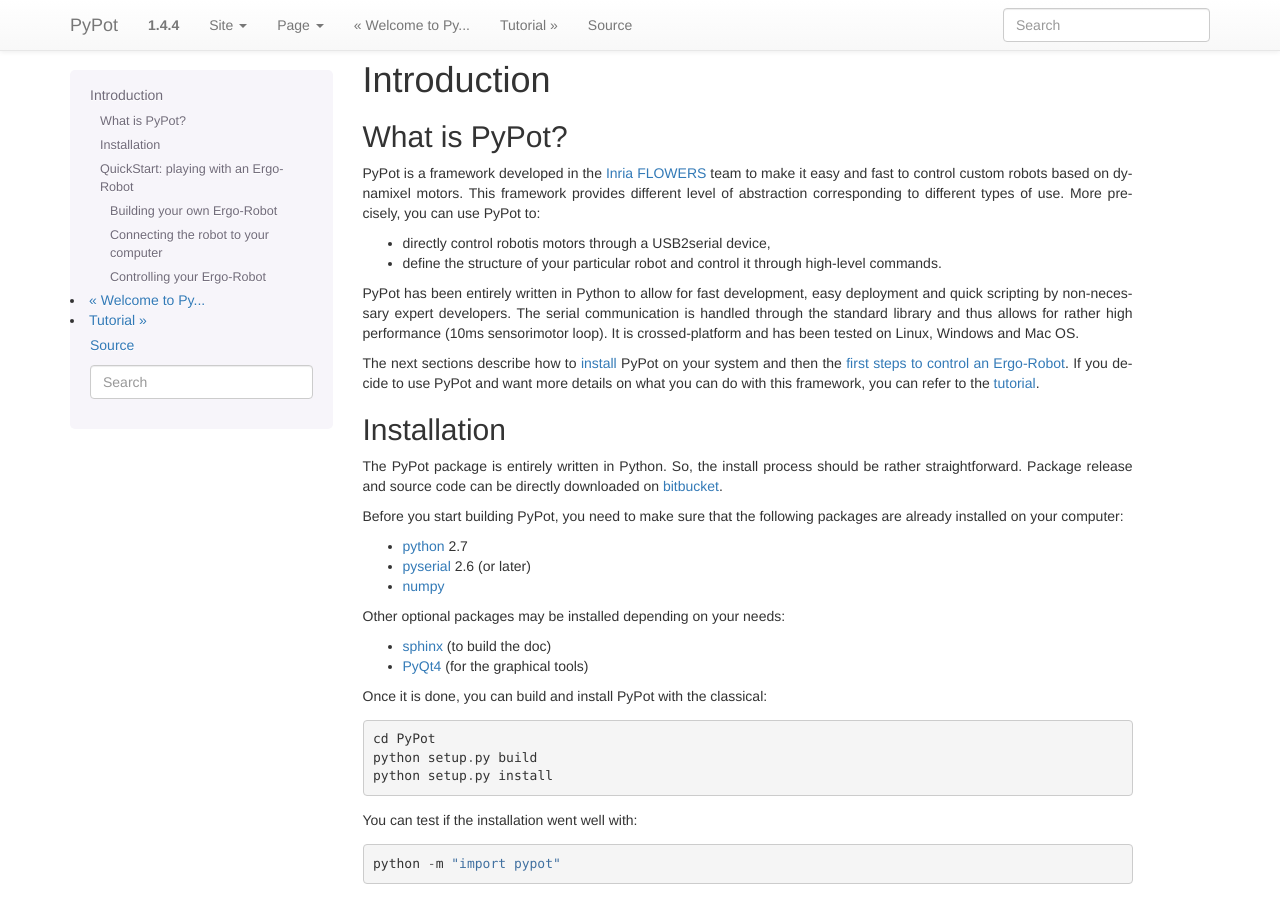
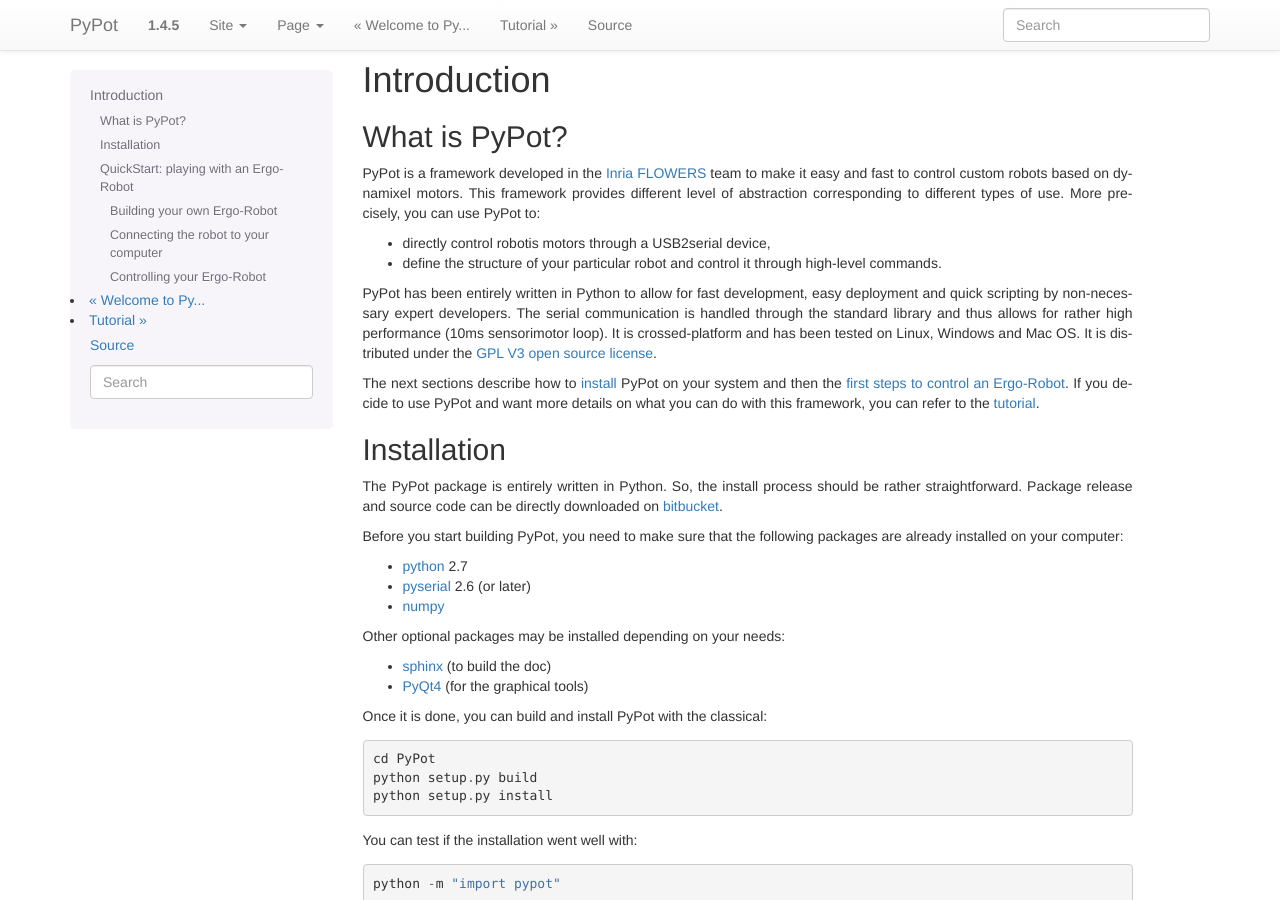
Before and after one commit to poppy-project/pypot, a Sphinx documentation site: the page built from doc/intro.rst, in a window 1280 px wide and 900 px high. Built offline with Sphinx 7.4.7, drawn with Linux system fonts in a browser that asks for light colours.

```diff
--- a/doc/conf.py
+++ b/doc/conf.py
@@ -49,9 +49,9 @@
 # built documents.
 #
 # The short X.Y version.
-version = '1.4.4'
+version = '1.4.5'
 # The full version, including alpha/beta/rc tags.
-release = '1.4.4'
+release = '1.4.5'
 
 # The language for content autogenerated by Sphinx. Refer to documentation
 # for a list of supported languages.
--- a/doc/intro.rst
+++ b/doc/intro.rst
@@ -11,7 +11,7 @@
 
 .. * define primitives and easily combine them to create complex behavior.
 
-PyPot has been entirely written in Python to allow for fast development, easy deployment and quick scripting by non-necessary expert developers. The serial communication is handled through the standard library and thus allows for rather high performance (10ms sensorimotor loop). It is crossed-platform and has been tested on Linux, Windows and Mac OS.
+PyPot has been entirely written in Python to allow for fast development, easy deployment and quick scripting by non-necessary expert developers. The serial communication is handled through the standard library and thus allows for rather high performance (10ms sensorimotor loop). It is crossed-platform and has been tested on Linux, Windows and Mac OS. It is distributed under the `GPL V3 open source license <http://www.gnu.org/copyleft/gpl.html>`_.
 
 The next sections describe how to :ref:`install <installation>` PyPot on your system and then the :ref:`first steps to control an Ergo-Robot <quickstart>`. If you decide to use PyPot and want more details on what you can do with this framework, you can refer to the :doc:`tutorial </tutorial>`.
 
--- a/setup.py
+++ b/setup.py
@@ -4,7 +4,7 @@
 
 
 setup(name='pypot',
-      version='1.4.4',
+      version='1.4.5',
       packages=find_packages(),
 
       install_requires=['numpy', 'pyserial'],
```
